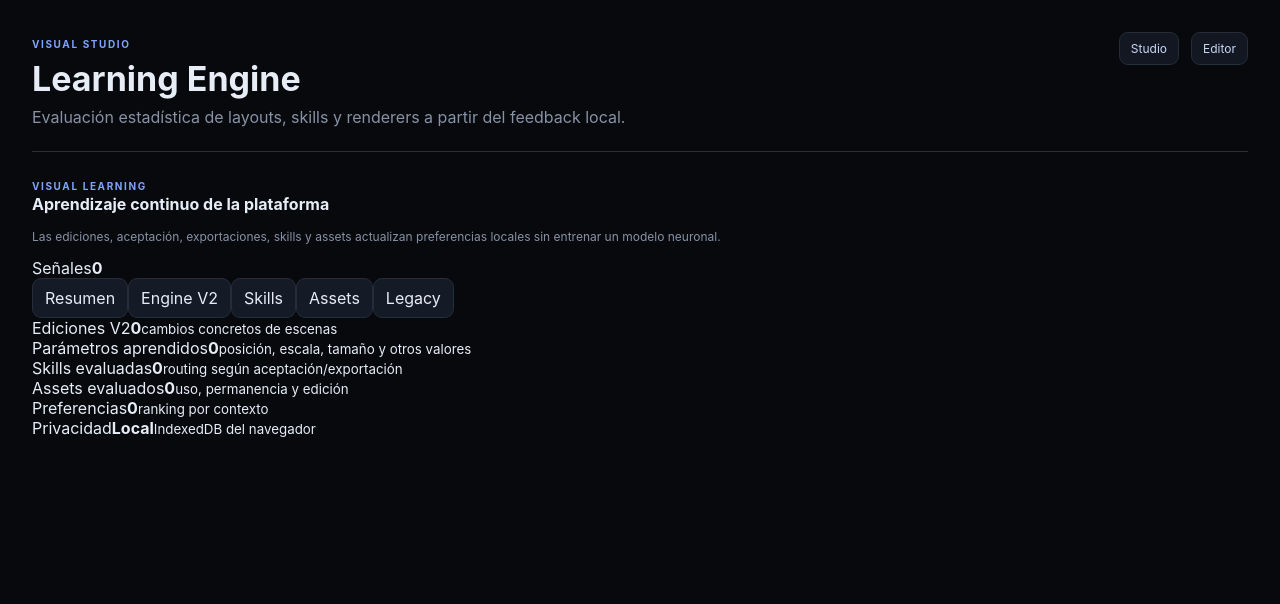
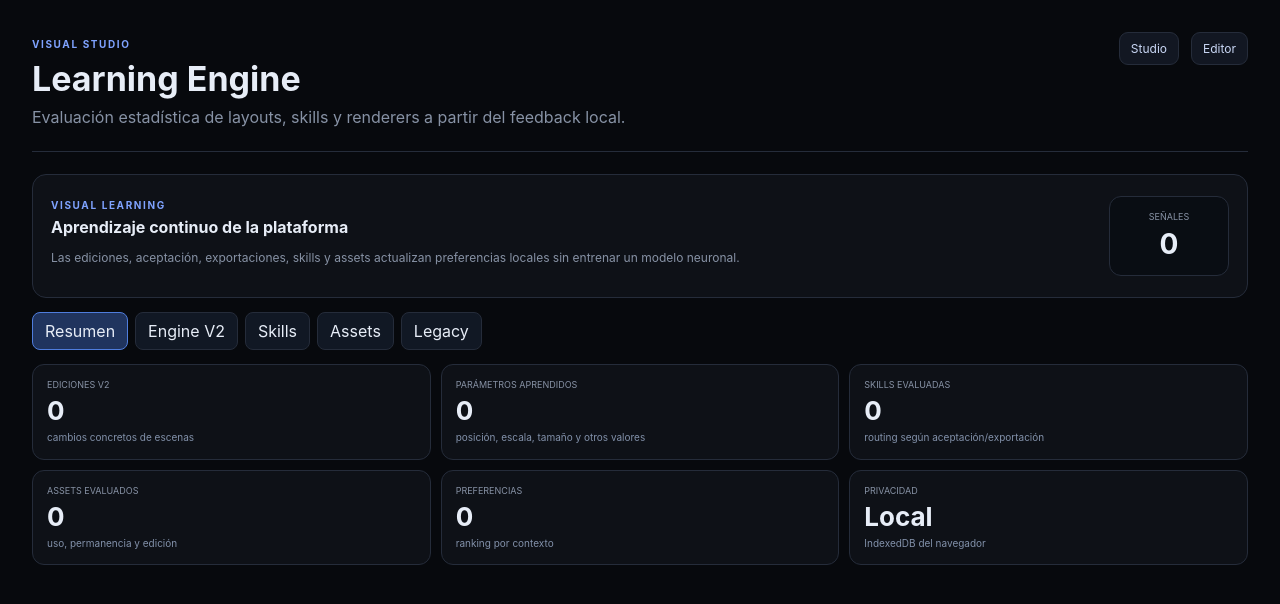
Before and after one commit to innova-space-edu/visual-studio, a Next.js app: page /learning in a window 1280 px wide. Shown: the top 604 px of the page. Built offline with nearby package versions, Linux system fonts and the light colour scheme.

Commit message:
style: add Visual Learning V4 dashboard

```diff
--- a/app/globals.css
+++ b/app/globals.css
@@ -175,3 +175,10 @@ pre{font-size:10px;line-height:1.5;white-space:pre-wrap;background:#080b10;borde
 
 .canvasPresets{display:grid;grid-template-columns:repeat(2,1fr);gap:6px;margin-top:8px}
 .canvasPresets button{border:1px solid var(--line);background:#151d2a;color:var(--text);border-radius:7px;padding:7px;font-size:10px}
+
+.learningSuite{display:grid;gap:14px}
+.learningHero{display:flex;align-items:center;justify-content:space-between;gap:16px;border:1px solid var(--line);background:var(--panel);border-radius:14px;padding:18px}.learningHero h2{margin:4px 0 6px}.learningHeroMetric{min-width:120px;text-align:center;border:1px solid var(--line);background:#090d13;border-radius:12px;padding:14px}.learningHeroMetric span,.learningHeroMetric strong{display:block}.learningHeroMetric span{font-size:9px;color:var(--muted);text-transform:uppercase}.learningHeroMetric strong{font-size:28px;margin-top:5px}
+.learningTabs{display:flex;gap:7px;flex-wrap:wrap}.learningTabs button{border:1px solid var(--line);background:#111824;color:var(--text);border-radius:8px;padding:8px 12px}.learningTabs .active{background:#20345e;border-color:#4f7ddd}
+.learningOverview{display:grid;grid-template-columns:repeat(3,1fr);gap:10px}.learningOverview article{border:1px solid var(--line);background:var(--panel);border-radius:12px;padding:14px}.learningOverview span,.learningOverview strong,.learningOverview small{display:block}.learningOverview span{font-size:9px;color:var(--muted);text-transform:uppercase}.learningOverview strong{font-size:26px;margin:5px 0}.learningOverview small{font-size:10px;color:#8291aa;line-height:1.35}
+.learningColumns{display:grid;grid-template-columns:1.4fr 1fr;gap:12px}.learningRow.four{grid-template-columns:1fr 90px 110px 100px}
+@media(max-width:900px){.learningOverview{grid-template-columns:1fr 1fr}.learningColumns{grid-template-columns:1fr}.learningRow.four{grid-template-columns:1fr 70px 90px 80px}}
```
